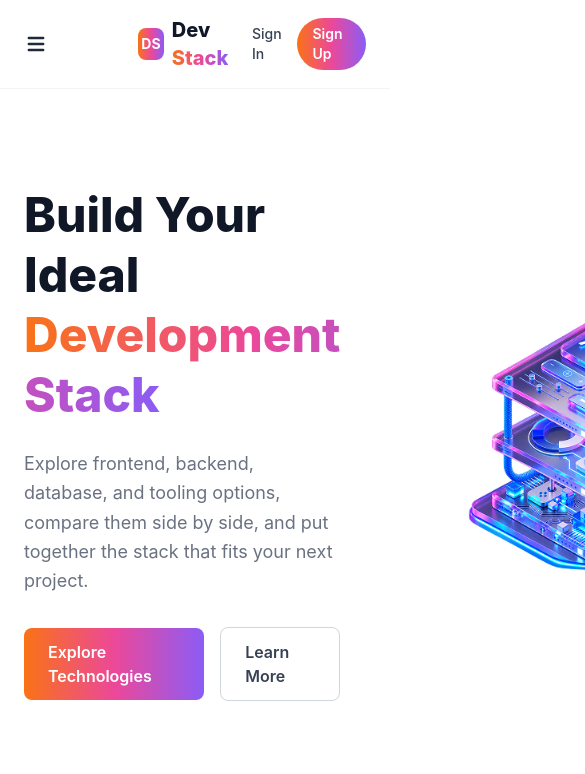
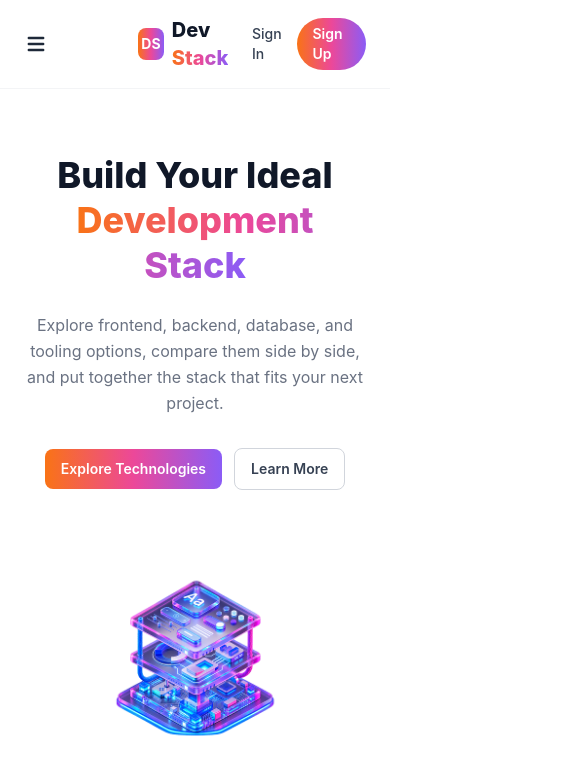
Before and after one commit to ABiR994/DevStack, a React (Vite) app: page / in a window 390 px wide. Shown: the top 774 px of the page, 585 px wide, since content can reach past the window. Built offline with nearby package versions, Linux system fonts and the light colour scheme.

Commit message:
Hero section made responsive

```diff
--- a/src/components/Hero.tsx
+++ b/src/components/Hero.tsx
@@ -2,32 +2,36 @@ import BannerStack from "../assets/banner-stack.png";
 
 const Hero = () => {
     return (
-        <section className="max-w-7xl mx-auto px-6 py-24 flex items-center justify-between gap-12">
-        <div className="max-w-xl">
-            <h1 className="text-5xl font-extrabold leading-tight text-gray-900">
+        <section className="max-w-7xl mx-auto px-6 py-16 md:py-24 flex flex-col md:flex-row items-center justify-between gap-10 md:gap-12">
+        <div className="max-w-xl text-center md:text-left">
+            <h1 className="text-4xl md:text-5xl font-extrabold leading-tight text-gray-900">
             Build Your Ideal
             <br />
             <span className="text-gradient-brand">Development Stack</span>
             </h1>
 
-            <p className="mt-6 text-gray-500 text-lg leading-relaxed">
+            <p className="mt-6 text-gray-500 text-base md:text-lg leading-relaxed">
             Explore frontend, backend, database, and tooling options, compare
             them side by side, and put together the stack that fits your next
             project.
             </p>
 
-            <div className="mt-8 flex items-center gap-4">
-            <a href="#technologies" className="bg-gradient-brand text-white font-semibold px-6 py-3 rounded-lg hover:opacity-90 transition-opacity">
+            <div className="mt-8 flex items-center justify-center md:justify-start gap-3 md:gap-4">
+            <a href="#technologies" className="bg-gradient-brand text-white font-semibold px-4 py-2.5 md:px-6 md:py-3 rounded-lg text-sm md:text-base hover:opacity-90 transition-opacity">
                 Explore Technologies
             </a>
-            <a href="#learn-more" className="border border-gray-300 text-gray-700 font-semibold px-6 py-3 rounded-lg hover:border-gray-400 transition-colors">
+            <a href="#learn-more" className="border border-gray-300 text-gray-700 font-semibold px-4 py-2.5 md:px-6 md:py-3 rounded-lg text-sm md:text-base hover:border-gray-400 transition-colors">
                 Learn More
             </a>
             </div>
         </div>
 
         <div className="flex-shrink-0">
-            <img src={BannerStack} alt="Development stack illustration" className="w-[420px]" />
+            <img
+            src={BannerStack}
+            alt="Development stack illustration"
+            className="w-64 sm:w-80 md:w-[420px]"
+            />
         </div>
         </section>
     );
```
